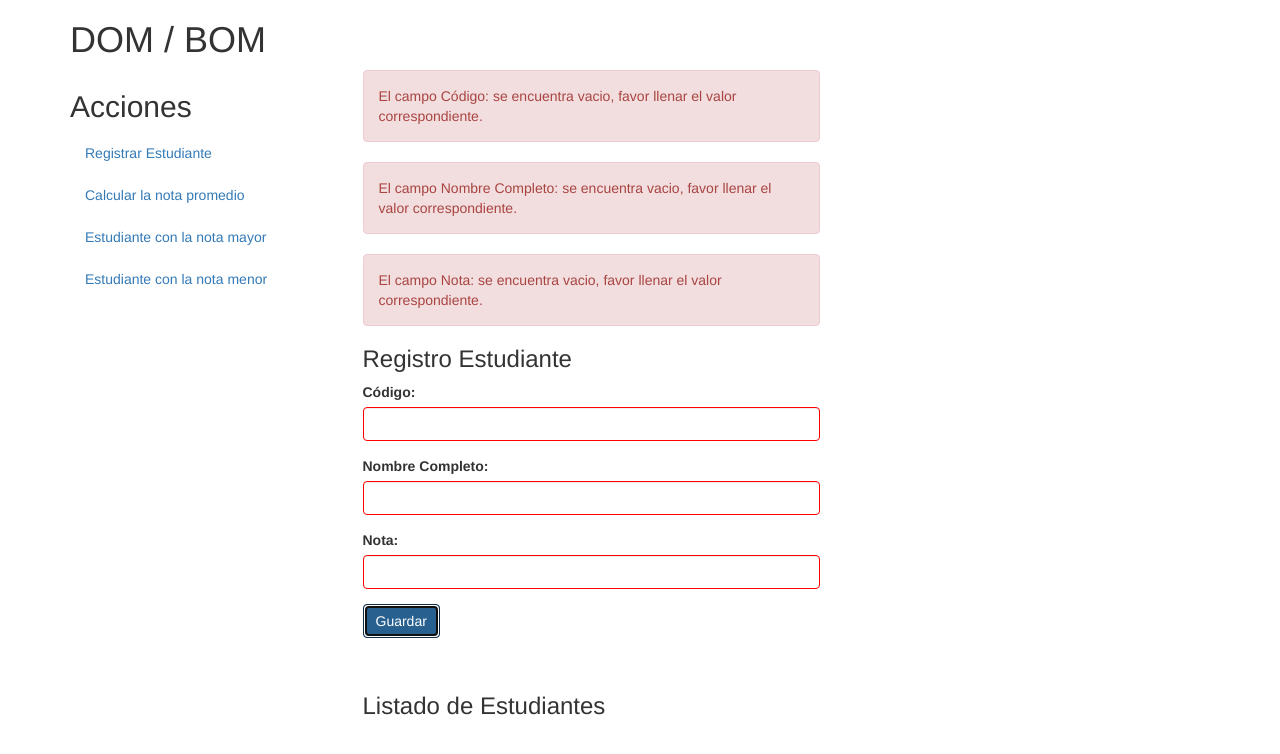
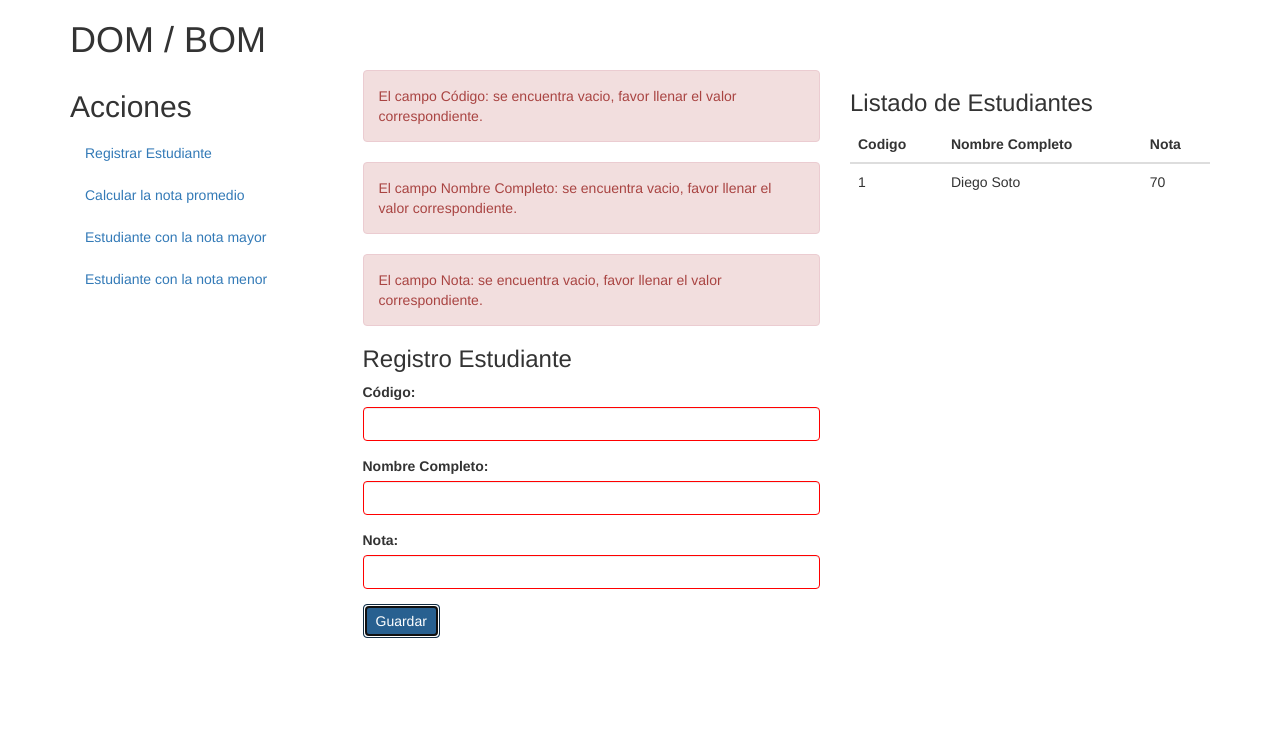
Before and after one commit to juanmnl07/javascript-course, a plain HTML site: page dom-bom/index.html in a window 1280 px wide. Both pictures are taken after a click on the button "Guardar". Drawn offline with Linux system fonts and the light colour scheme.

Commit message:
nivel 2 - DOM BOM

```diff
--- a/dom-bom/index.html
+++ b/dom-bom/index.html
@@ -5,7 +5,7 @@
 	<link rel="stylesheet" type="text/css" href="css/bootstrap.css">
 	<script type="text/javascript" src="js/script.js"></script>
 </head>
-<body>
+<body onload="obtenerListadoEstudiantes()">
 <div class="container">
 	<h1>DOM / BOM</h1>
 	<div class="row">
@@ -43,13 +43,17 @@
 	    		</form><!--Formulario registro Estudiantes -->
 	    	</div>
 
-			<br>
+	    </div>
+
+		 <div class="col-sm-4">
 
 			<div id="listado-estudiantes"><!--Listado de Estudiantes -->
 				<h3>Listado de Estudiantes</h3>
+				<div id="cuadro"></div>
 			</div>
 
 	    </div>
+
 	</div>
 </div>
 </body>
--- a/dom-bom/js/script.js
+++ b/dom-bom/js/script.js
@@ -4,25 +4,35 @@ var estudiantes = {
                     ]
                 };
 
-function limpiarMensajes(){
-    var myNode = document.getElementById("message-box");
+function limpiar(selector){
+    var myNode = document.getElementById(selector);
     while (myNode.firstChild) {
         myNode.removeChild(myNode.firstChild);
     }
 }
 
 function registrarEstudiante(){
-    limpiarMensajes();
+    limpiar("message-box");
+    var camposVacios = false;
     var fields = document.getElementsByClassName("form-group");
     for (var i = 0; i < fields.length; i++) {
         for (var j = 0; j < fields[i].childNodes.length; j++){
             if(fields[i].childNodes[j].type == "text"){
                 var inputText = fields[i].childNodes[j];
                 var etiqueta = obtenerEtiqueta(inputText);
-                validarCampoVacio(inputText, etiqueta);
+                if(validarCampoVacio(inputText, etiqueta)){
+                    camposVacios = true;
+                }
             }
         }
     }
+
+    if(camposVacios == false){
+        //registrar estudiante
+        estudiantes.estudiantes[estudiantes.estudiantes.length] = {"codigo" : document.getElementById("codigo").value, "nombre" : document.getElementById("nombre-completo").value, "nota" : document.getElementById("nota").value};
+    }
+    limpiar("cuadro");
+    obtenerListadoEstudiantes();
 }
 
 function obtenerEtiqueta(elemento){
@@ -37,15 +47,15 @@ function obtenerEtiqueta(elemento){
 }
 
 function validarCampoVacio(elemento, etiqueta){
-    var camposVacios = false;
+    var campoVacio = false;
     if(elemento.value == ""){
-        camposVacios = true;
+        campoVacio = true;
         insertarMensaje('El campo ' + etiqueta + ' se encuentra vacio, favor llenar el valor correspondiente.', 'danger');
         elemento.style.border = '1px solid red';
     } else {
         elemento.style.border = '1px solid #ddd';
     }
-    return camposVacios;
+    return campoVacio;
 }
 
 function insertarMensaje(texto, codigo){
@@ -55,3 +65,38 @@ function insertarMensaje(texto, codigo){
     div.classList.add('alert-' + codigo);
     document.getElementById("message-box").appendChild(div);
 }
+
+function obtenerListadoEstudiantes(){
+    var tabla = document.createElement("table");
+    tabla.classList.add("table-hover");
+    tabla.classList.add("table");
+    var thead = document.createElement("thead");
+    var tbody = document.createElement("tbody");
+    var filaEncabezado = document.createElement("tr");
+    var columnaEncabezadoCodigo = document.createElement("th");
+    var columnaEncabezadoNombre = document.createElement("th");
+    var columnaEncabezadoNota = document.createElement("th");
+    columnaEncabezadoCodigo.textContent = "Codigo";
+    columnaEncabezadoNombre.textContent = "Nombre Completo";
+    columnaEncabezadoNota.textContent = "Nota";
+    filaEncabezado.appendChild(columnaEncabezadoCodigo);
+    filaEncabezado.appendChild(columnaEncabezadoNombre);
+    filaEncabezado.appendChild(columnaEncabezadoNota);
+    for (var i = 0; i < estudiantes.estudiantes.length; i++) {
+        var fila = document.createElement("tr");
+        var columnaCodigo = document.createElement("td");
+        var columnaNombre = document.createElement("td");
+        var columnaNota = document.createElement("td");
+        columnaCodigo.textContent = estudiantes.estudiantes[i].codigo;
+        columnaNombre.textContent = estudiantes.estudiantes[i].nombre;
+        columnaNota.textContent = estudiantes.estudiantes[i].nota;
+        fila.appendChild(columnaCodigo);
+        fila.appendChild(columnaNombre);
+        fila.appendChild(columnaNota);
+        tbody.appendChild(fila);
+    }
+    thead.appendChild(filaEncabezado);
+    tabla.appendChild(thead);
+    tabla.appendChild(tbody);
+    document.getElementById("cuadro").appendChild(tabla);
+}
```
